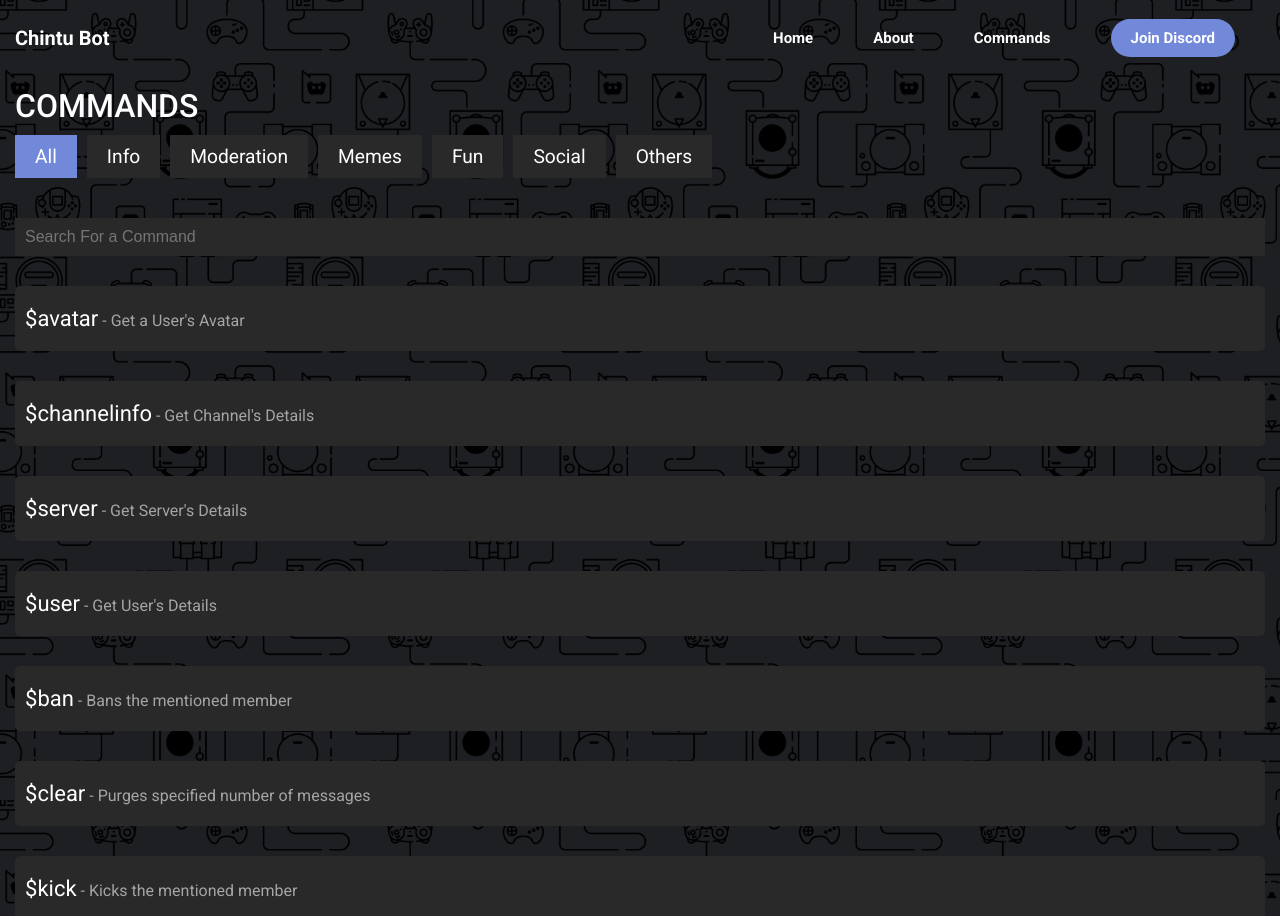
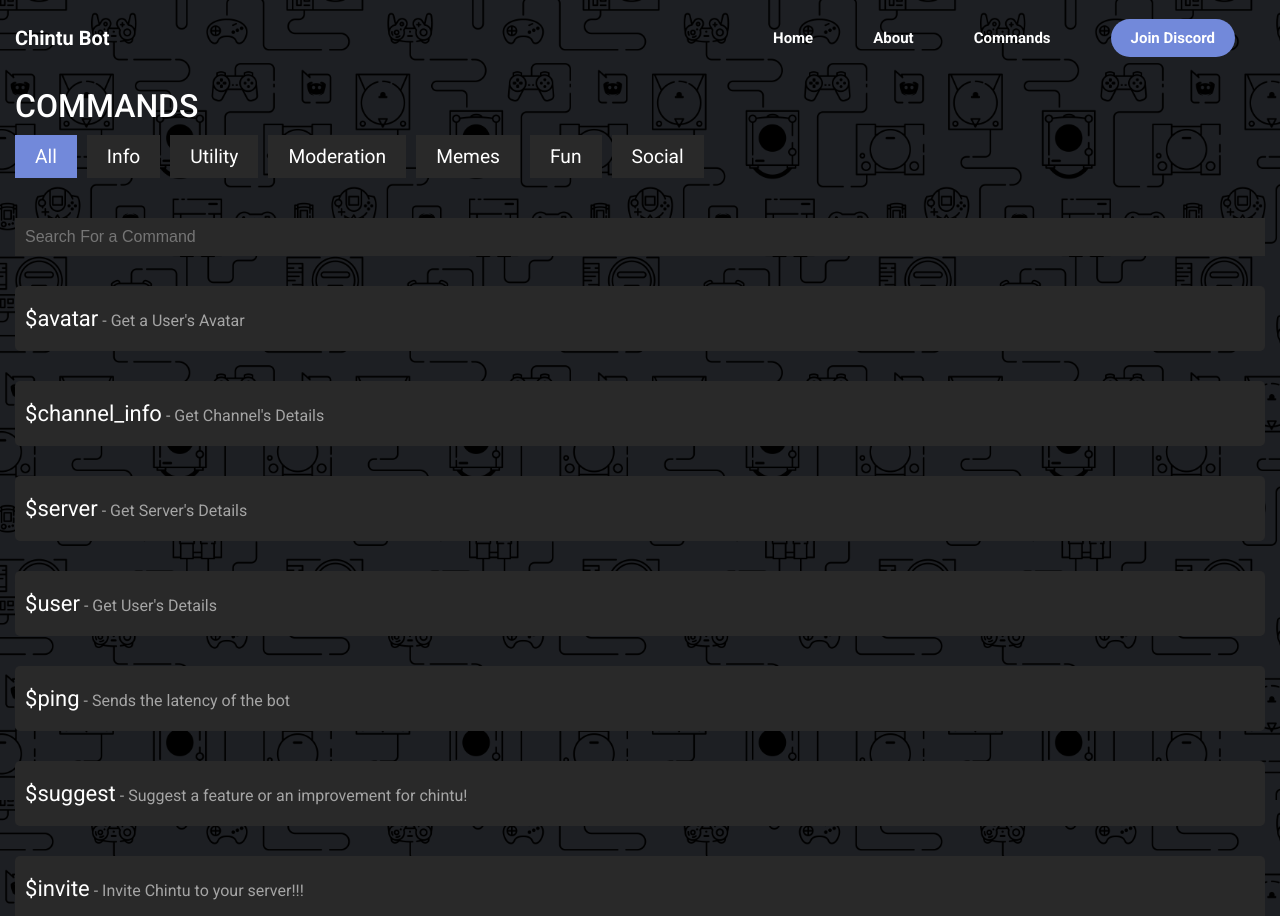
Before and after one commit to Noob-Coders-Gang/Chintu-Bot-Web, a React (Create React App) app: page /commands in a window 1280 px wide. Shown: the top 916 px of the page. Built offline with nearby package versions, Linux system fonts and the light colour scheme; no server answers.

Commit message:
Commands Updated

```diff
--- a/src/components/Commands/data.js
+++ b/src/components/Commands/data.js
@@ -4,7 +4,7 @@
         description: "Get a User's Avatar"
     },
     {
-        name: "channelinfo",
+        name: "channel_info",
         category: "info",
         description: "Get Channel's Details"
     }, {
@@ -15,7 +15,23 @@
         name: "user",
         category: "info",
         description: "Get User's Details"
-    }, {
+    },
+    {
+        name: "ping",
+        category: "utility",
+        description: "Sends the latency of the bot"
+    },
+    {
+        name: "suggest",
+        category: "utility",
+        description: "Suggest a feature or an improvement for chintu!"
+    },
+    {
+        name: "invite",
+        category: "utility",
+        description: "Invite Chintu to your server!!!"
+    },
+    {
         name: "ban",
         category: "moderation",
         description: "Bans the mentioned member"
@@ -123,18 +139,6 @@
         name: "CreateLiveSubs",
         category: "social",
         description: "Creates a voice channel with the subscribers of the given channel "
-    }, {
-        name: "add_reply",
-        category: "others",
-        description: ""
-    }, {
-        name: "ping",
-        category: "others",
-        description: "Shows Ping "
-    }, {
-        name: "help",
-        category: "others",
-        description: "Shows Help message"
     }
 ]
 export default commands;
```
Also changed, not shown: 1 other file (tests, documents, lock files or other folders).
